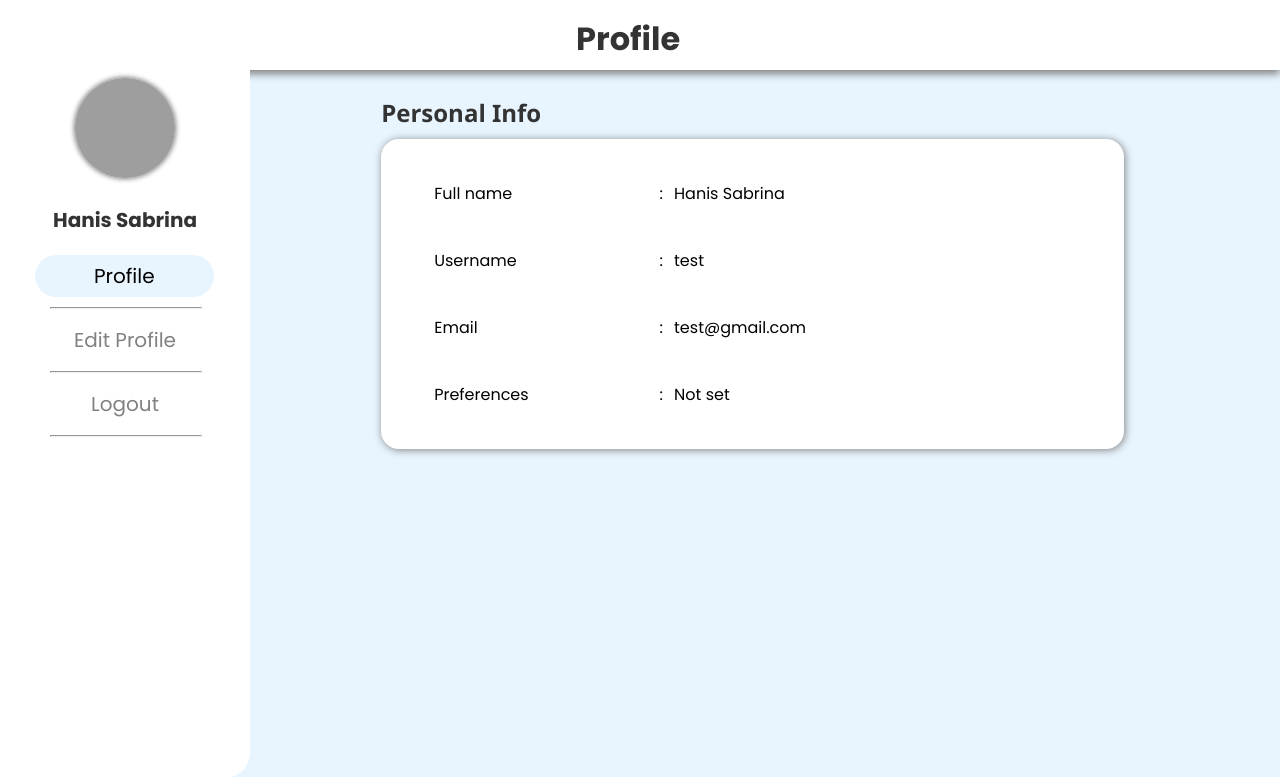
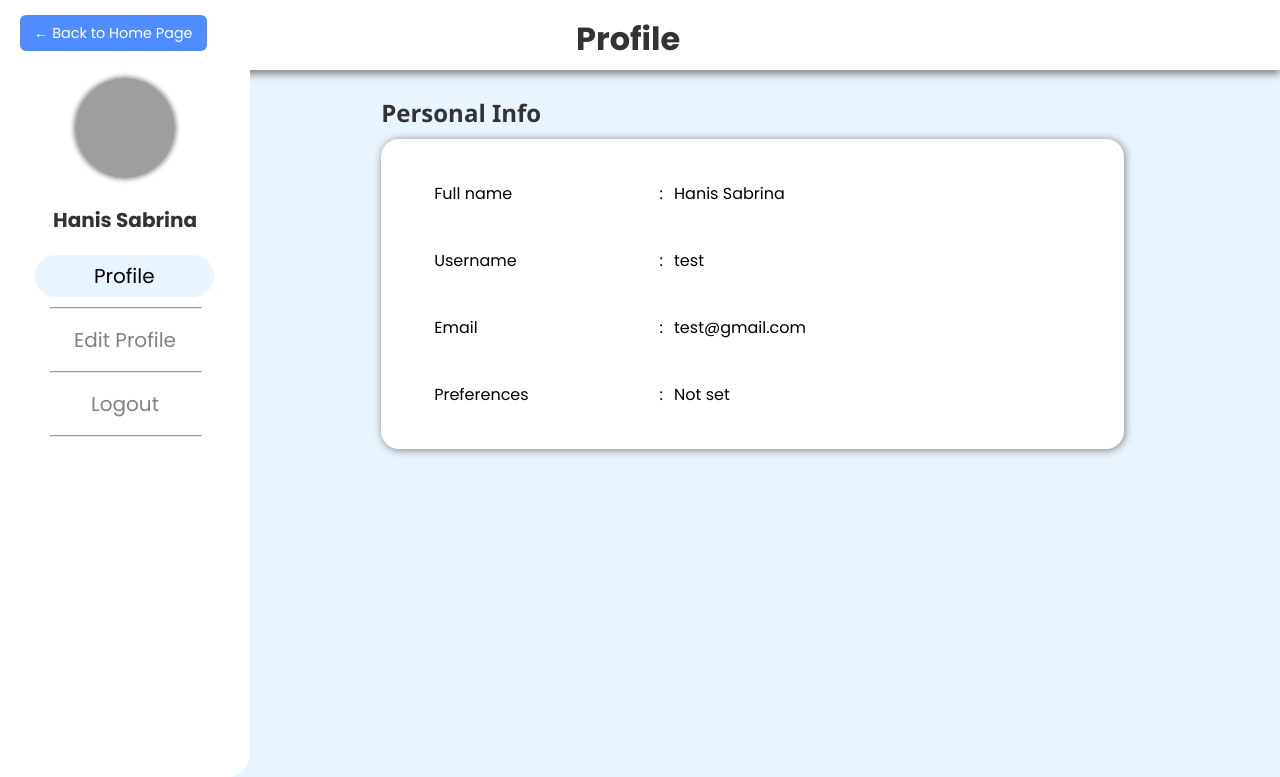
Before and after one commit to fikridin102/forklore, a PHP site: page /user_profile.php in a window 1280 px wide. Shown: the top 777 px of the page. Run offline with PHP 8.4, Linux system fonts and the light colour scheme; a user stored in the database is signed in; data comes from the database, SQL or seed files in the repository; grey boxes are pictures that could not be loaded.

Commit message:
better navigation

```diff
--- a/all_recipes.php
+++ b/all_recipes.php
@@ -349,6 +349,9 @@ $error = isset($_GET['error']);
         <h1>All Recipes</h1>
         <div class="user-info-bar">
             <span class="welcome-msg">Welcome, <?php echo htmlspecialchars($_SESSION['username'] ?? 'User'); ?></span>
+            <a href="module3_User Authentication/user_profile.php" class="btn logout-btn">
+                <i class="fas fa-user-circle"></i> My Profile
+            </a>
             <a href="module3_User Authentication/signin/signin.php?logout=1" class="btn logout-btn">
                 <i class="fas fa-sign-out-alt"></i> Logout
             </a>
--- a/module3_User Authentication/user_profile.php
+++ b/module3_User Authentication/user_profile.php
@@ -26,6 +26,19 @@ $user = $result->fetch_assoc();
 <div class="navbar-top">
     <div class="title">
         <h1>Profile</h1>
+    </div>
+    <div style="position:absolute; left:20px; top:20px;">
+        <a href="../all_recipes.php" style="
+            text-decoration: none;
+            background: #4f8cff;
+            color: white;
+            padding: 8px 14px;
+            border-radius: 6px;
+            font-size: 0.9rem;
+            font-family: 'Poppins', sans-serif;
+        ">
+            ← Back to Home Page
+        </a>
     </div>
 </div>
 
```
